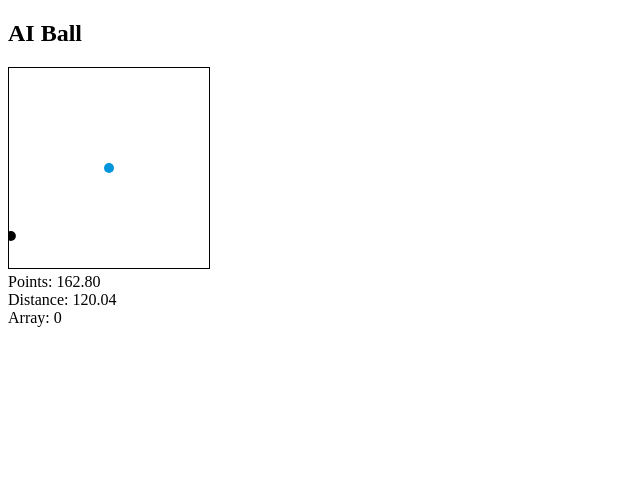
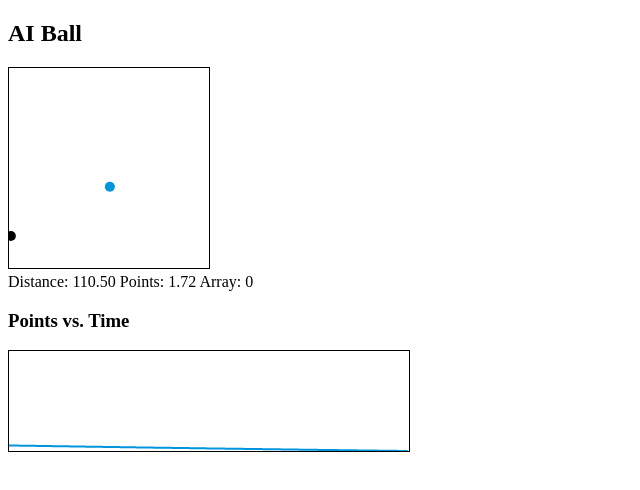
Before and after one commit to iliketocode2/AI-Mini-Golf, a plain HTML site: page index.HTML in a window 1280 px wide. Shown: the whole page, without its empty margins (0-640 px from the left). Drawn offline with Linux system fonts and the light colour scheme.

Commit message:
added a graph to track points
helps to better visualize any growth
change search method

```diff
--- a/index.HTML
+++ b/index.HTML
@@ -16,22 +16,15 @@
   <h2>AI Ball</h2>
 
   <canvas id="myCanvas" width="200" height="200"></canvas>
-  <br>
 
-  <p style="display: inline-block;
-    margin: 0;">Points: </p>
-  <p id="points" style="display: inline-block;
-    margin: 0;">0</p>
-  <br>
-  <p style="display: inline-block;
-    margin: 0;">Distance: </p>
-  <p id="distance" style="display: inline-block;
-    margin: 0;">0</p>
-    <br>
-    <p style="display: inline-block;
-      margin: 0;">Array: </p>
-    <p id="array" style="display: inline-block;
-      margin: 0;">0</p>
+  <div>
+    Distance: <span id="distance">0</span>
+    Points: <span id="points">0</span>
+    Array: <span id="array">0</span>
+  </div>
+
+  <h3>Points vs. Time</h3>
+  <canvas id="graphCanvas" width="400" height="100"></canvas>
 
   <script src="script.js"></script>
 </body>
--- a/script.js
+++ b/script.js
@@ -1,6 +1,9 @@
-// Get the canvas element and its context
+// main canvas
 const canvas = document.getElementById('myCanvas');
 const ctx = canvas.getContext('2d');
+// graph of points canvas
+const graphCanvas = document.getElementById('graphCanvas');
+const graphCtx = graphCanvas.getContext('2d');
 
 // Ball properties
 let x = canvas.width / 2;
@@ -15,11 +18,11 @@ let holeX = (Math.random() * canvas.width);
 let holeY = (Math.random() * canvas.height);
 let hypotenuse = Math.sqrt((canvas.width) ** 2 + (canvas.height) ** 2);
 let distance = Math.sqrt((x - holeX) ** 2 + (y - holeY) ** 2);
-let points = hypotenuse - distance;
+let points = (hypotenuse - distance) / 100;
 let oldPoints = points;
 
-let goodX = x;
-let goodY = y;
+// Arrays to store the points values for the graph
+let pointsHistory = [];
 
 //draw hole
 function drawHole() {
@@ -49,33 +52,82 @@ let dyPoints = [
 ];
 
 function calculateDirection(){
-    let maxX = dxPoints[0][0];
+    let maxXpoints = dxPoints[0][0];
     for (let i = 0; i < dxPoints.length; i++) {
         for (let j = 0; j < dxPoints[0]; j++) {
-            if (dxPoints[i][1] > maxX){
+            if (dxPoints[i][1] > maxXpoints){
                 chosenDirectionX = dxPoints[i][0];
-                maxX = dxPoints[i][1];
+                maxXpoints = dxPoints[i][1];
             }
         }
     }
-    let maxY = dyPoints[0][0];
+    let maxYpoints = dyPoints[0][0];
     for (let i = 0; i < dyPoints.length; i++) {
         for (let j = 0; j < dyPoints[0].length; j++) {
-            if (dyPoints[i][1] > maxY){
+            if (dyPoints[i][1] > maxYpoints){
                 chosenDirectionY = dyPoints[i][0];
-                maxY = dyPoints[i][1];
+                maxYpoints = dyPoints[i][1];
             }
         }
     }
+}
+
+
+// Function to draw the graph
+function drawGraph() {
+  graphCtx.clearRect(0, 0, graphCanvas.width, graphCanvas.height);
+
+  //switch origin to lowerlefthand corner
+  graphCtx.save();
+  graphCtx.translate(0, graphCanvas.height);
+  graphCtx.scale(1, -1);
+
+  // Define the graph properties
+  const maxPoints = Math.max(...pointsHistory);
+  const graphHeight = graphCanvas.height;
+  const graphWidth = graphCanvas.width;
+  const pointsLength = pointsHistory.length;
+
+  // Set up the graph style
+  graphCtx.strokeStyle = '#0095DD';
+  graphCtx.lineWidth = 2;
+
+  // Begin the graph path
+  graphCtx.beginPath();
+  graphCtx.moveTo(0, pointsHistory[0]);
+
+  // draw points on the graph
+  for (let i = 0; i < pointsLength; i++) {
+      const x = (i / pointsLength) * graphWidth;
+      const y = graphHeight - (pointsHistory[i] / maxPoints) * graphHeight;
+      if (i === 0) {
+          graphCtx.moveTo(x, y);
+      } else {
+          graphCtx.lineTo(x, y);
+      }
+  }
+
+  // draw the graph path
+  graphCtx.stroke();
+  graphCtx.restore();
+}
+
+
+// calculate mean of points
+function calculateMean(array) {
+  let sum = 0;
+  for (let i = 0; i < array.length; i++) {
+      sum += array[i];
+  }
+  return sum / array.length;
 }
 
 // Function to update the canvas
 function draw() {
     // Clear the canvas
     ctx.clearRect(0, 0, canvas.width, canvas.height);
-    // Draw the ball
+
     drawBall();
-    // Draw the hole
     drawHole();
 
     // Move the ball
@@ -84,35 +136,32 @@ function draw() {
 
     // Calculate distance and points
     distance = Math.sqrt((x - holeX) ** 2 + (y - holeY) ** 2);
-    points = hypotenuse - distance;
+    points = (hypotenuse - distance) / 100;
 
     // Update direction
     calculateDirection();
-    if (points > oldPoints) {
-      dx = goodX;
-      dy = goodY;
-    } else {
+    if (!(points > oldPoints)) {
       dx = chosenDirectionX;
       dy = chosenDirectionY;
     }
 
     dxPoints.push([dx, points]);
     dyPoints.push([dy, points]);
-
-    // Update old points
     oldPoints = points;
 
     // Update text trackers
     document.getElementById("distance").innerHTML = distance.toFixed(2);
     document.getElementById("points").innerHTML = points.toFixed(2);
-    document.getElementById("array").innerHTML = dxPoints.toFixed(2);
+    // document.getElementById("array").innerHTML = dxPoints.toFixed(2);
+
+    pointsHistory.push(points);
+
+    drawGraph();
 
     // Reset ball and hole position if ball reaches the hole
     if (distance < ballRadius) {
-      // Reset ball position
       x = canvas.width / 2;
       y = canvas.height / 2;
-      // Reset hole position
       holeX = Math.random() * canvas.width;
       holeY = Math.random() * canvas.height;
     }
```
